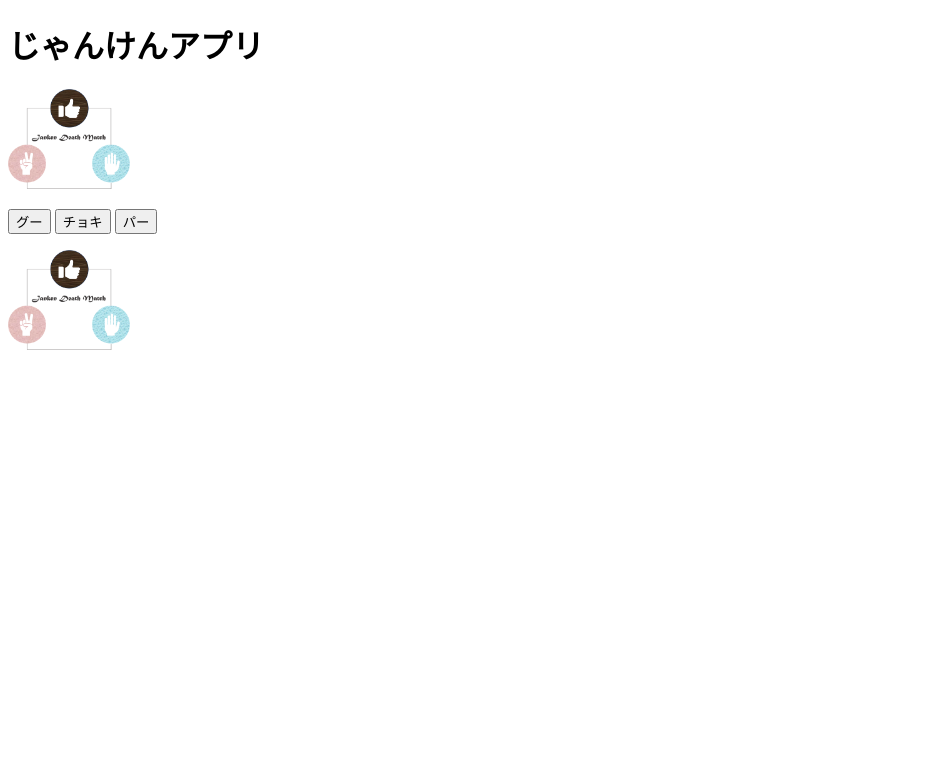
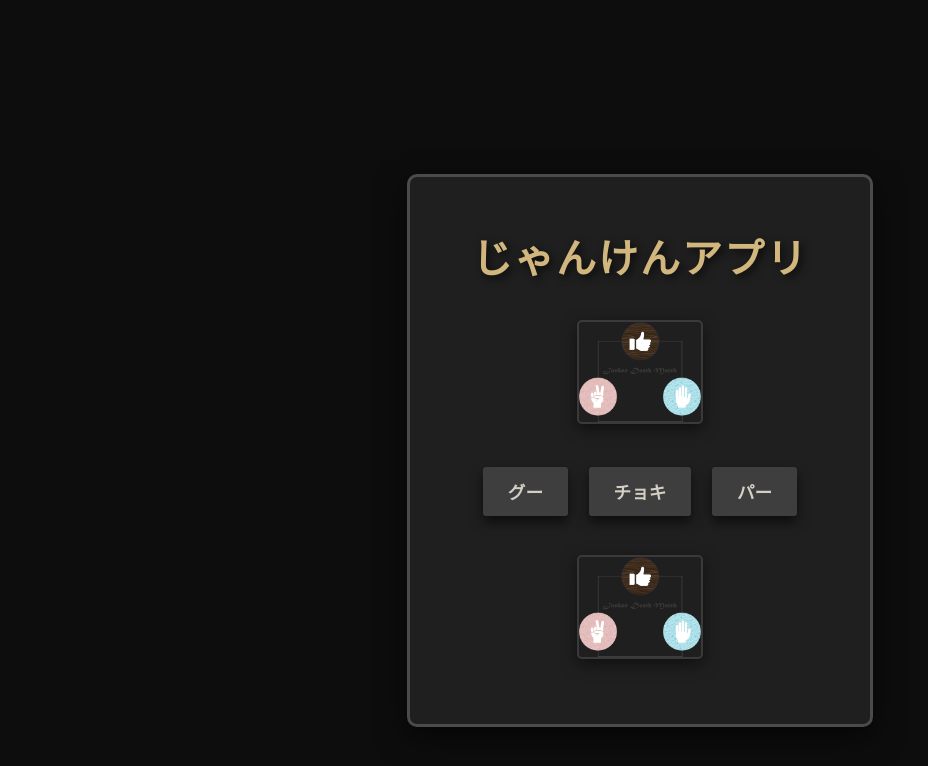
Before and after one commit to kawasaki-Y/janken01, a plain HTML site: page index.html in a window 1280 px wide. Shown: the whole page, without its empty margins (0-928 px from the left). Drawn offline with nearby package versions, Linux system fonts and the light colour scheme; the site is published under a folder, as on GitHub Pages, so addresses that start at the root find nothing.

Commit message:
変更しました

```diff
--- a/index.html
+++ b/index.html
@@ -5,7 +5,7 @@
   <meta charset="UTF-8">
   <meta name="viewport" content="width=device-width, initial-scale=1.0">
   <title>じゃんけんアプリ</title>
-  <link rel="stylesheet" href="/index.css"> <!-- CSSファイルをリンク -->
+  <link rel="stylesheet" href="./index.css"> <!-- CSSファイルをリンク -->
 </head>
 
 <body>
@@ -26,7 +26,7 @@
     <div id="jan2"></div>
   </div>
 
-  <script src="/js/test.js">
+  <script src="./js/test.js">
 
   </script> <!-- JavaScriptファイルをリンク -->
 </body>
```
